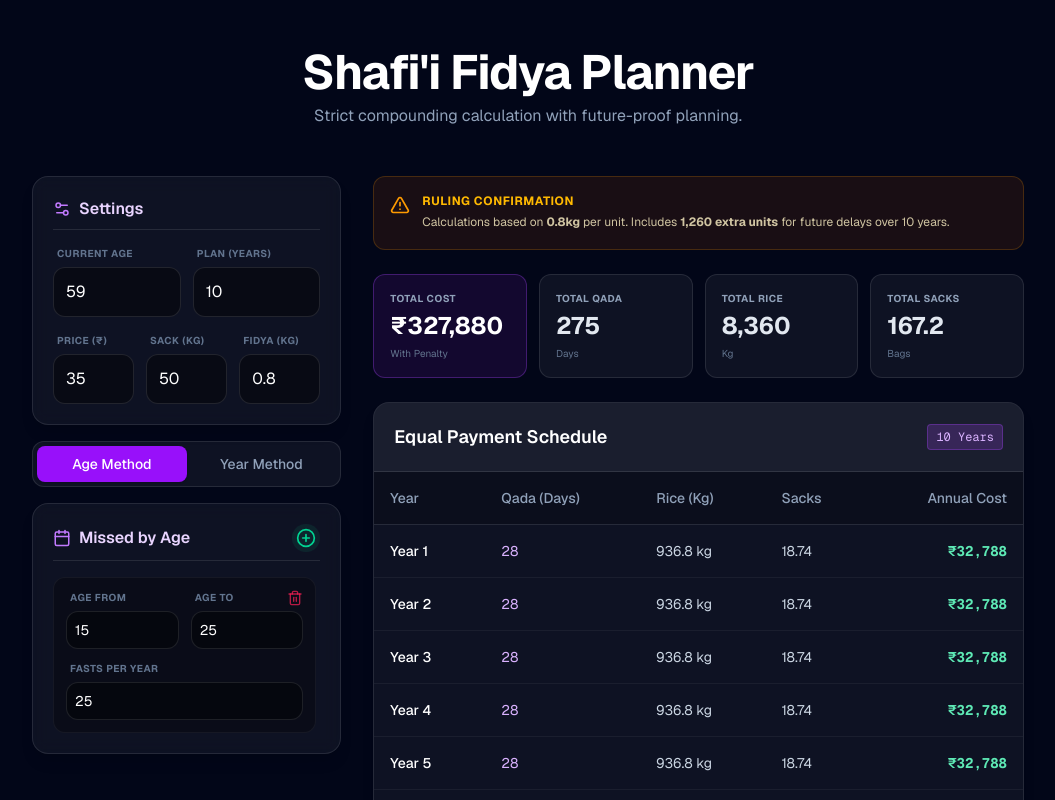
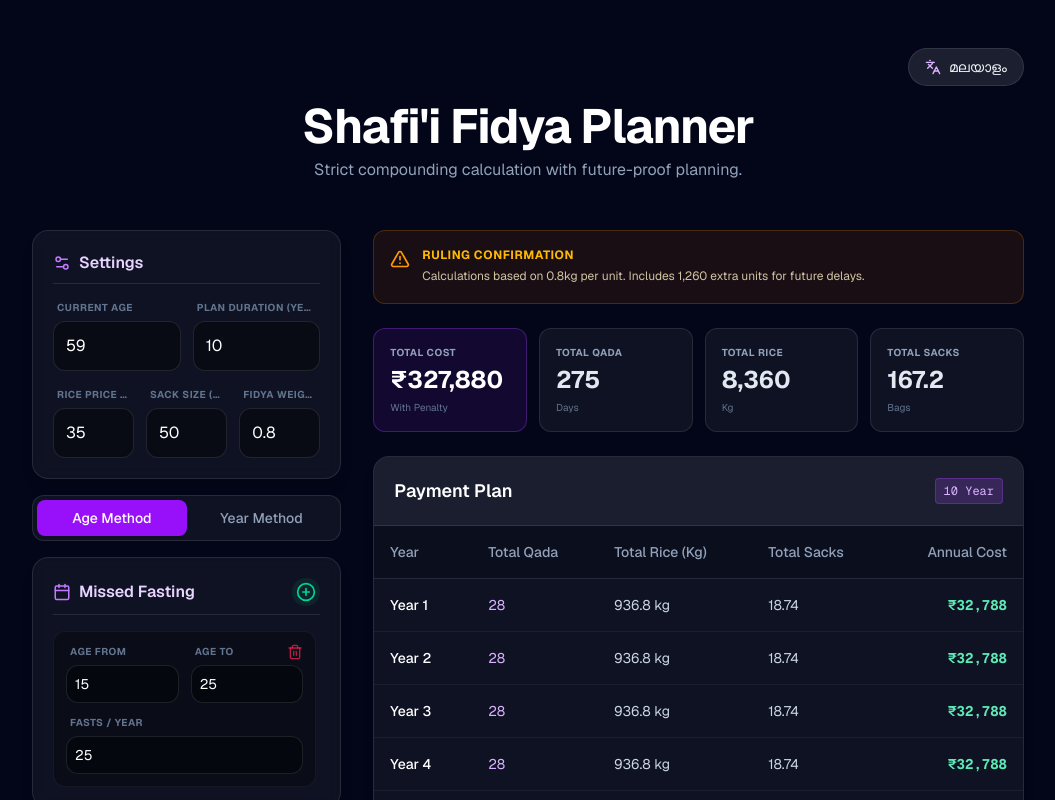
Before and after one commit to rihanciara/fidyacalc, a Next.js app in the folder shafii-fidya-calculator/: page / in a window 1280 px wide. Shown: the top 800 px of the page, without its empty margins (112-1167 px from the left). Built offline with nearby package versions, Linux system fonts and the light colour scheme.

Commit message:
fidya calc v8_

```diff
--- a/shafii-fidya-calculator/src/app/page.tsx
+++ b/shafii-fidya-calculator/src/app/page.tsx
@@ -3,7 +3,8 @@
 
 import React, { useState, useEffect } from 'react';
 import { calculateShafiiFidya, CalculationInputs, CalculationResults, MissedPeriod, SpecificYear } from '@/utils/calculator';
-import { Trash2, PlusCircle, AlertTriangle, Calculator, Calendar, Scale, Settings2 } from 'lucide-react';
+import { translations, Language } from '@/utils/translations'; // Import Translations
+import { Trash2, PlusCircle, AlertTriangle, Calculator, Calendar, Settings2, Languages } from 'lucide-react';
 
 const defaultPeriods: MissedPeriod[] = [
   { startAge: 15, endAge: 25, fastsPerYear: 25 },
@@ -14,22 +15,27 @@ const defaultYears: SpecificYear[] = [
 ];
 
 export default function Home() {
+  // --- STATE ---
+  const [lang, setLang] = useState<Language>('en'); // Language State
+  const t = translations[lang]; // Translation Helper
+
   // Calculation Settings
   const [currentAge, setCurrentAge] = useState(59);
   const [paymentYears, setPaymentYears] = useState(10);
   const [ricePrice, setRicePrice] = useState(35);
   const [sackWeight, setSackWeight] = useState(50);
-  const [fidyaUnitWeight, setFidyaUnitWeight] = useState(0.8); // New Input
+  const [fidyaUnitWeight, setFidyaUnitWeight] = useState(0.8);
 
   // Calculation Mode
   const [calcMode, setCalcMode] = useState<'age' | 'year'>('age');
 
-  // Input Data Arrays
+  // Input Data
   const [missedPeriods, setMissedPeriods] = useState<MissedPeriod[]>(defaultPeriods);
   const [missedYears, setMissedYears] = useState<SpecificYear[]>(defaultYears);
 
   const [results, setResults] = useState<CalculationResults | null>(null);
 
+  // --- EFFECT: CALCULATE ---
   useEffect(() => {
     const inputs: CalculationInputs = {
       currentAge,
@@ -38,16 +44,13 @@ export default function Home() {
       ricePrice,
       sackWeight,
       fidyaUnitWeight,
-      // We pass both arrays, but based on logic one might be empty effectively
-      // or the user can actually use the calculator logic to sum both if we wanted.
-      // For this UI, we treat them as exclusive modes to keep it simple.
       missedPeriods: calcMode === 'age' ? missedPeriods : [],
       missedSpecificYears: calcMode === 'year' ? missedYears : []
     };
     setResults(calculateShafiiFidya(inputs));
   }, [currentAge, paymentYears, ricePrice, sackWeight, fidyaUnitWeight, missedPeriods, missedYears, calcMode]);
 
-  // --- Handlers for Age Mode ---
+  // --- HANDLERS ---
   const updatePeriod = (index: number, field: keyof MissedPeriod, val: number) => {
     const newPeriods = [...missedPeriods];
     newPeriods[index] = { ...newPeriods[index], [field]: val };
@@ -56,7 +59,6 @@ export default function Home() {
   const removePeriod = (index: number) => setMissedPeriods(missedPeriods.filter((_, i) => i !== index));
   const addPeriod = () => setMissedPeriods([...missedPeriods, { startAge: 20, endAge: 25, fastsPerYear: 10 }]);
 
-  // --- Handlers for Year Mode ---
   const updateYearRow = (index: number, field: keyof SpecificYear, val: number) => {
     const newYears = [...missedYears];
     newYears[index] = { ...newYears[index], [field]: val };
@@ -70,36 +72,47 @@ export default function Home() {
 
       <div className="container mx-auto px-4 py-8 md:py-12 max-w-5xl">
 
+        {/* --- TOP BAR: LANGUAGE SWITCHER --- */}
+        <div className="flex justify-end mb-4">
+          <button
+            onClick={() => setLang(lang === 'en' ? 'ml' : 'en')}
+            className="flex items-center gap-2 px-4 py-2 rounded-full bg-white/10 hover:bg-white/20 border border-white/10 transition text-sm font-medium"
+          >
+            <Languages size={16} className="text-purple-300" />
+            {lang === 'en' ? 'മലയാളം' : 'English'}
+          </button>
+        </div>
+
         {/* Header */}
         <header className="mb-8 md:mb-12 text-center">
           <h1 className="text-3xl md:text-5xl font-bold text-white mb-2 tracking-tight">
-            Shafi'i Fidya Planner
+            {t.appTitle}
           </h1>
           <p className="text-slate-400 text-sm md:text-base max-w-xl mx-auto">
-            Strict compounding calculation with future-proof planning.
+            {t.appSubtitle}
           </p>
         </header>
 
         <div className="grid grid-cols-1 lg:grid-cols-12 gap-6 lg:gap-8">
 
-          {/* --- LEFT: INPUT SECTION --- */}
+          {/* --- LEFT: INPUTS --- */}
           <div className="lg:col-span-4 space-y-4">
 
             {/* 1. Global Settings */}
             <div className="p-5 rounded-2xl bg-white/5 border border-white/10 shadow-lg backdrop-blur-sm">
               <div className="flex items-center gap-2 mb-4 border-b border-white/10 pb-2">
                 <Settings2 size={18} className="text-purple-400"/>
-                <h2 className="text-base font-semibold text-purple-200">Settings</h2>
+                <h2 className="text-base font-semibold text-purple-200">{t.settings}</h2>
               </div>
               <div className="space-y-4">
                 <div className="grid grid-cols-2 gap-3">
-                    <InputGroup label="Current Age" value={currentAge} onChange={setCurrentAge} />
-                    <InputGroup label="Plan (Years)" value={paymentYears} onChange={setPaymentYears} />
+                    <InputGroup label={t.currentAge} value={currentAge} onChange={setCurrentAge} />
+                    <InputGroup label={t.planDuration} value={paymentYears} onChange={setPaymentYears} />
                 </div>
                 <div className="grid grid-cols-3 gap-3">
-                   <InputGroup label="Price (₹)" value={ricePrice} onChange={setRicePrice} />
-                   <InputGroup label="Sack (Kg)" value={sackWeight} onChange={setSackWeight} />
-                   <InputGroup label="Fidya (Kg)" value={fidyaUnitWeight} onChange={setFidyaUnitWeight} step={0.1} />
+                   <InputGroup label={t.ricePrice} value={ricePrice} onChange={setRicePrice} />
+                   <InputGroup label={t.sackSize} value={sackWeight} onChange={setSackWeight} />
+                   <InputGroup label={t.fidyaWeight} value={fidyaUnitWeight} onChange={setFidyaUnitWeight} step={0.1} />
                 </div>
               </div>
             </div>
@@ -110,24 +123,22 @@ export default function Home() {
                     onClick={() => setCalcMode('age')}
                     className={`flex-1 py-2 text-sm font-medium rounded-lg transition ${calcMode === 'age' ? 'bg-purple-600 text-white shadow' : 'text-slate-400 hover:text-white'}`}
                 >
-                    Age Method
+                    {t.ageMethod}
                 </button>
                 <button
                     onClick={() => setCalcMode('year')}
                     className={`flex-1 py-2 text-sm font-medium rounded-lg transition ${calcMode === 'year' ? 'bg-purple-600 text-white shadow' : 'text-slate-400 hover:text-white'}`}
                 >
-                    Year Method
+                    {t.yearMethod}
                 </button>
             </div>
 
-            {/* 3. Input List (Dynamic based on mode) */}
+            {/* 3. Input List */}
             <div className="p-5 rounded-2xl bg-white/5 border border-white/10 shadow-lg backdrop-blur-sm">
               <div className="flex justify-between items-center mb-4 border-b border-white/10 pb-2">
                 <div className="flex items-center gap-2">
                   <Calendar size={18} className="text-purple-400"/>
-                  <h2 className="text-base font-semibold text-purple-200">
-                    {calcMode === 'age' ? 'Missed by Age' : 'Missed by Year'}
-                  </h2>
+                  <h2 className="text-base font-semibold text-purple-200">{t.missedTitle}</h2>
                 </div>
                 <button
                   onClick={calcMode === 'age' ? addPeriod : addYearRow}
@@ -146,10 +157,10 @@ export default function Home() {
                       <Trash2 size={16} />
                     </button>
                     <div className="grid grid-cols-2 gap-3">
-                      <InputGroup label="Age From" value={period.startAge} onChange={(v) => updatePeriod(idx, 'startAge', v)} compact />
-                      <InputGroup label="Age To" value={period.endAge} onChange={(v) => updatePeriod(idx, 'endAge', v)} compact />
+                      <InputGroup label={t.ageFrom} value={period.startAge} onChange={(v) => updatePeriod(idx, 'startAge', v)} compact />
+                      <InputGroup label={t.ageTo} value={period.endAge} onChange={(v) => updatePeriod(idx, 'endAge', v)} compact />
                       <div className="col-span-2">
-                        <InputGroup label="Fasts Per Year" value={period.fastsPerYear} onChange={(v) => updatePeriod(idx, 'fastsPerYear', v)} compact />
+                        <InputGroup label={t.fastsPerYear} value={period.fastsPerYear} onChange={(v) => updatePeriod(idx, 'fastsPerYear', v)} compact />
                       </div>
                     </div>
                   </div>
@@ -162,8 +173,8 @@ export default function Home() {
                       <Trash2 size={16} />
                     </button>
                     <div className="grid grid-cols-2 gap-3">
-                      <InputGroup label="Calendar Year" value={row.year} onChange={(v) => updateYearRow(idx, 'year', v)} compact />
-                      <InputGroup label="Days Missed" value={row.days} onChange={(v) => updateYearRow(idx, 'days', v)} compact />
+                      <InputGroup label={t.calendarYear} value={row.year} onChange={(v) => updateYearRow(idx, 'year', v)} compact />
+                      <InputGroup label={t.daysMissed} value={row.days} onChange={(v) => updateYearRow(idx, 'days', v)} compact />
                     </div>
                   </div>
                 ))}
@@ -172,28 +183,27 @@ export default function Home() {
             </div>
           </div>
 
-          {/* --- RIGHT: RESULTS SECTION --- */}
+          {/* --- RIGHT: RESULTS --- */}
           <div className="lg:col-span-8 space-y-6">
 
             {/* Warning Box */}
             <div className="p-4 rounded-xl bg-amber-900/20 border border-amber-500/20 flex gap-3 items-start">
               <AlertTriangle className="text-amber-500 shrink-0 mt-0.5" size={20} />
               <div>
-                <h3 className="text-amber-400 font-bold text-xs uppercase tracking-wider mb-1">Ruling Confirmation</h3>
+                <h3 className="text-amber-400 font-bold text-xs uppercase tracking-wider mb-1">{t.rulingTitle}</h3>
                 <p className="text-amber-100/80 text-xs leading-relaxed">
-                  Calculations based on <strong>{fidyaUnitWeight}kg</strong> per unit.
-                  Includes <strong>{results?.futurePenaltyUnits.toLocaleString()} extra units</strong> for future delays over {paymentYears} years.
+                  {results && t.rulingText(fidyaUnitWeight, results.futurePenaltyUnits.toLocaleString())}
                 </p>
               </div>
             </div>
 
-            {/* High Level Stats Grid */}
+            {/* Stats Grid */}
             {results && (
               <div className="grid grid-cols-2 md:grid-cols-4 gap-3">
-                <StatCard label="Total Cost" value={`₹${results.grandTotalCost.toLocaleString()}`} sub="With Penalty" highlight />
-                <StatCard label="Total Qada" value={results.totalQadaFasts} sub="Days" />
-                <StatCard label="Total Rice" value={results.totalFidyaWeightKg.toLocaleString()} sub="Kg" />
-                <StatCard label="Total Sacks" value={results.totalSacks} sub="Bags" />
+                <StatCard label={t.totalCost} value={`₹${results.grandTotalCost.toLocaleString()}`} sub={t.withPenalty} highlight />
+                <StatCard label={t.totalQada} value={results.totalQadaFasts} sub={t.days} />
+                <StatCard label={t.totalRice} value={results.totalFidyaWeightKg.toLocaleString()} sub="Kg" />
+                <StatCard label={t.totalSacks} value={results.totalSacks} sub={t.bags} />
               </div>
             )}
 
@@ -201,28 +211,28 @@ export default function Home() {
             {results && (
               <div className="block md:hidden space-y-3">
                  <div className="flex justify-between items-center px-2">
-                    <h3 className="font-semibold text-lg text-white">Payment Plan</h3>
+                    <h3 className="font-semibold text-lg text-white">{t.paymentPlan}</h3>
                     <span className="text-xs font-mono text-purple-300 bg-purple-500/20 px-2 py-1 rounded border border-purple-500/30">
-                      {paymentYears} Years
+                      {paymentYears} {t.year}
                     </span>
                  </div>
                  {Array.from({ length: paymentYears }).map((_, i) => (
                    <div key={i} className="p-4 rounded-xl bg-white/5 border border-white/10 flex flex-col gap-3">
                       <div className="flex justify-between items-center border-b border-white/5 pb-2">
-                        <span className="font-bold text-white">Year {i + 1}</span>
+                        <span className="font-bold text-white">{t.year} {i + 1}</span>
                         <span className="text-emerald-300 font-mono font-bold text-lg">₹{results.annualMonetaryValue.toLocaleString()}</span>
                       </div>
                       <div className="grid grid-cols-3 gap-2 text-center">
                         <div className="bg-black/20 rounded p-2">
-                          <div className="text-[10px] text-slate-500 uppercase">Qada</div>
+                          <div className="text-[10px] text-slate-500 uppercase">{t.totalQada}</div>
                           <div className="text-purple-300 font-medium">{results.annualQadaFasts}</div>
                         </div>
                         <div className="bg-black/20 rounded p-2">
-                          <div className="text-[10px] text-slate-500 uppercase">Rice</div>
+                          <div className="text-[10px] text-slate-500 uppercase">{t.totalRice}</div>
                           <div className="text-slate-200 font-medium">{results.annualFidyaWeightKg}kg</div>
                         </div>
                         <div className="bg-black/20 rounded p-2">
-                          <div className="text-[10px] text-slate-500 uppercase">Sacks</div>
+                          <div className="text-[10px] text-slate-500 uppercase">{t.totalSacks}</div>
                           <div className="text-slate-200 font-medium">{results.annualSacks}</div>
                         </div>
                       </div>
@@ -235,26 +245,26 @@ export default function Home() {
             {results && (
               <div className="hidden md:block rounded-2xl bg-white/5 border border-white/10 overflow-hidden shadow-lg">
                 <div className="p-5 border-b border-white/10 flex justify-between items-center bg-white/5">
-                  <h3 className="font-semibold text-lg text-white">Equal Payment Schedule</h3>
+                  <h3 className="font-semibold text-lg text-white">{t.paymentPlan}</h3>
                   <span className="text-xs font-mono text-purple-300 bg-purple-500/20 px-2 py-1 rounded border border-purple-500/30">
-                    {paymentYears} Years
+                    {paymentYears} {t.year}
                   </span>
                 </div>
                 <div className="overflow-x-auto">
                   <table className="w-full text-left border-collapse text-sm">
                     <thead>
                       <tr className="text-slate-400 border-b border-white/10 bg-black/20">
-                        <th className="p-4 font-medium">Year</th>
-                        <th className="p-4 font-medium">Qada (Days)</th>
-                        <th className="p-4 font-medium">Rice (Kg)</th>
-                        <th className="p-4 font-medium">Sacks</th>
-                        <th className="p-4 font-medium text-right">Annual Cost</th>
+                        <th className="p-4 font-medium">{t.year}</th>
+                        <th className="p-4 font-medium">{t.totalQada}</th>
+                        <th className="p-4 font-medium">{t.totalRice} (Kg)</th>
+                        <th className="p-4 font-medium">{t.totalSacks}</th>
+                        <th className="p-4 font-medium text-right">{t.annualCost}</th>
                       </tr>
                     </thead>
                     <tbody className="divide-y divide-white/5 text-slate-300">
                       {Array.from({ length: paymentYears }).map((_, i) => (
                         <tr key={i} className="hover:bg-white/5 transition">
-                          <td className="p-4 font-medium text-white">Year {i + 1}</td>
+                          <td className="p-4 font-medium text-white">{t.year} {i + 1}</td>
                           <td className="p-4 text-purple-300">{results.annualQadaFasts}</td>
                           <td className="p-4">{results.annualFidyaWeightKg} kg</td>
                           <td className="p-4">{results.annualSacks}</td>
@@ -276,7 +286,6 @@ export default function Home() {
   );
 }
 
-// Optimized Input Component with Numeric Keypad Support
 function InputGroup({ label, value, onChange, compact = false, step = 1 }: { label: string, value: number, onChange: (v: number) => void, compact?: boolean, step?: number }) {
   return (
     <div className="flex flex-col gap-1.5">
--- /dev/null
+++ b/shafii-fidya-calculator/src/utils/translations.ts
@@ -0,0 +1,72 @@
+// src/utils/translations.ts
+
+export type Language = 'en' | 'ml';
+
+export const translations = {
+  en: {
+    appTitle: "Shafi'i Fidya Planner",
+    appSubtitle: "Strict compounding calculation with future-proof planning.",
+    settings: "Settings",
+    currentAge: "Current Age",
+    planDuration: "Plan Duration (Years)",
+    ricePrice: "Rice Price (₹)",
+    sackSize: "Sack Size (Kg)",
+    fidyaWeight: "Fidya Weight (Kg)",
+    ageMethod: "Age Method",
+    yearMethod: "Year Method",
+    missedTitle: "Missed Fasting",
+    ageFrom: "Age From",
+    ageTo: "Age To",
+    fastsPerYear: "Fasts / Year",
+    calendarYear: "Year",
+    daysMissed: "Days Missed",
+    rulingTitle: "Ruling Confirmation",
+    rulingText: (weight: number, extra: string) =>
+      `Calculations based on ${weight}kg per unit. Includes ${extra} extra units for future delays.`,
+    totalCost: "Total Cost",
+    withPenalty: "With Penalty",
+    totalQada: "Total Qada",
+    days: "Days",
+    totalRice: "Total Rice",
+    totalSacks: "Total Sacks",
+    bags: "Bags",
+    paymentPlan: "Payment Plan",
+    year: "Year",
+    annualCost: "Annual Cost",
+    add: "Add",
+    remove: "Remove"
+  },
+  ml: {
+    appTitle: "ഷാഫി ഫിദ്യ പ്ലാനർ",
+    appSubtitle: "കർശനമായ ഷാഫി മദ്ഹബ് പ്രകാരമുള്ള ഫിദ്യ കണക്കാക്കൽ.",
+    settings: "ക്രമീകരണങ്ങൾ",
+    currentAge: "നിലവിലെ വയസ്സ്",
+    planDuration: "കാലാവധി (വർഷം)",
+    ricePrice: "അരി വില (₹)",
+    sackSize: "ചാക്ക് തൂക്കം (Kg)",
+    fidyaWeight: "ഫിദ്യ തൂക്കം (Kg)",
+    ageMethod: "വയസ്സ് അടിസ്ഥാനം",
+    yearMethod: "വർഷം അടിസ്ഥാനം",
+    missedTitle: "നഷ്ടപ്പെട്ട നോമ്പുകൾ",
+    ageFrom: "വയസ്സ് (മുതൽ)",
+    ageTo: "വയസ്സ് (വരെ)",
+    fastsPerYear: "എണ്ണം / വർഷം",
+    calendarYear: "വർഷം",
+    daysMissed: "എണ്ണം",
+    rulingTitle: "കർമ്മശാസ്ത്ര വിധി",
+    rulingText: (weight: number, extra: string) =>
+      `ഒരു മുദ്ദ് ${weight}kg കണക്കാക്കി. വരും വർഷങ്ങളിലെ കാലതാമസം പരിഗണിച്ച് ${extra} യൂണിറ്റ് അധികമായി ചേർത്തിട്ടുണ്ട്.`,
+    totalCost: "ആകെ ചിലവ്",
+    withPenalty: "ഫിദ്യ ഉൾപ്പെടെ",
+    totalQada: "ആകെ ഖളാഅ്",
+    days: "നോമ്പ്",
+    totalRice: "ആകെ അരി",
+    totalSacks: "ആകെ ചാക്ക്",
+    bags: "എണ്ണം",
+    paymentPlan: "തിരിച്ചടവ് പ്ലാൻ",
+    year: "വർഷം",
+    annualCost: "വർഷം തോറും",
+    add: "ചേർക്കുക",
+    remove: "നീക്കം"
+  }
+};
```
